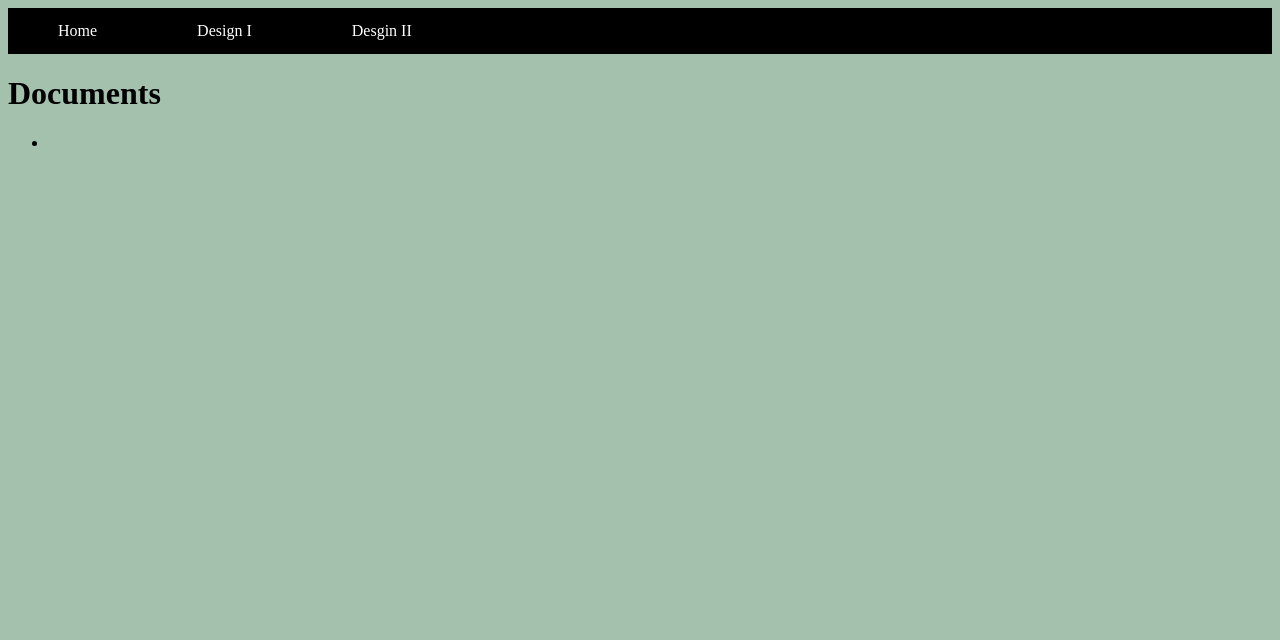
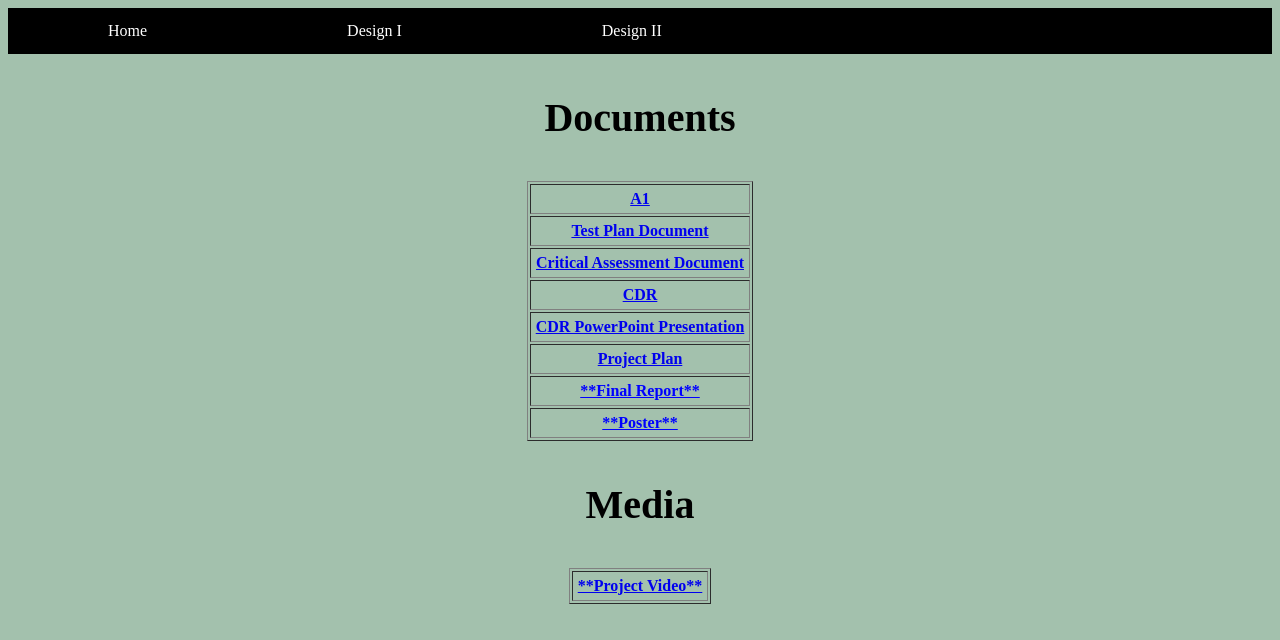
Before and after one commit to DA-Edge/DA-Edge.github.io, a plain HTML site: page des2.html in a window 1280 px wide. Drawn offline with Linux system fonts and the light colour scheme.

Commit message:
Add files via upload

```diff
--- a/des2.html
+++ b/des2.html
@@ -12,15 +12,30 @@
                 <ul>
                     <li><a href="index.html">Home</a></li>
                     <li><a href="des1.html">Design I</a></li>
-                    <li><a href="des2.html">Desgin II</a></li>
+                    <li><a href="des2.html">Design II</a></li>
                 </ul>
             </div>
         </div>
 
-        <h1>Documents</h1>
-        <ul>
-            <li><a href=""></a></li>
-        </ul>
+        <h3>Documents</h3>
+        <div class="doctable">
+            <table border="1">
+                <tr><th><a href="des2_docs/DES2_A1.pdf">A1</a></th></tr>
+                <tr><th><a href="des2_docs/Test_Plan_Document.docx">Test Plan Document</a></th></tr>
+                <tr><th><a href="des2_docs/CA_document.docx">Critical Assessment Document</a></th></tr>
+                <tr><th><a href="des2_docs/CDR_Document.docx">CDR</a></th></tr>
+                <tr><th><a href="des2_docs/CDR_PPT.pptx">CDR PowerPoint Presentation</a></th></tr>
+                <tr><th><a href="des2_docs/Video%20Analytics%20at%20the%20Edge_LB_MH_SS_YY.xlsx">Project Plan</a></th></tr>
+                <tr><th><a href="">**Final Report**</a></th></tr>
+                <tr><th><a href="">**Poster**</a></th></tr>
+            </table>
+        </div>
+        <h3>Media</h3>
+        <div class="doctable">
+            <table border="1">
+                <tr><th><a href="https://www.youtube.com/">**Project Video**</a></th></tr>
+            </table>
+        </div>
 
     </body>
 </html>
--- a/style.css
+++ b/style.css
@@ -29,3 +29,43 @@ body {
     color: white;
     font-weight:125%;
 }
+
+.doctable table{
+    margin-left: auto;
+    margin-right: auto;
+    border:1;
+}
+
+.doctable table tr th{
+    /*font-family: 'Lato', sans-serif;*/
+    color:lightgray;
+    text-decoration: none;
+    font-size: 1em;
+    padding:5px;
+}
+
+h3 {
+    margin-left: auto;
+    margin-right: auto;
+    text-align: center;
+    font-size: 2.5em;
+}
+
+a:visited {
+    color:blue;
+}
+
+.missing a:hover{
+    color:lightgray;
+}
+
+.mainbody p,h1,h2,h3,h4,ol,li{
+    margin-left: 50px;
+    margin-right: 50px;
+    text-justify: auto;
+}
+
+.mainbody h4{
+    font-size:1.5em;
+    color: white;
+}
```
Also changed, not shown: des1.html (+3 -3 lines), index.html (+23 -3 lines), 2 other files.
